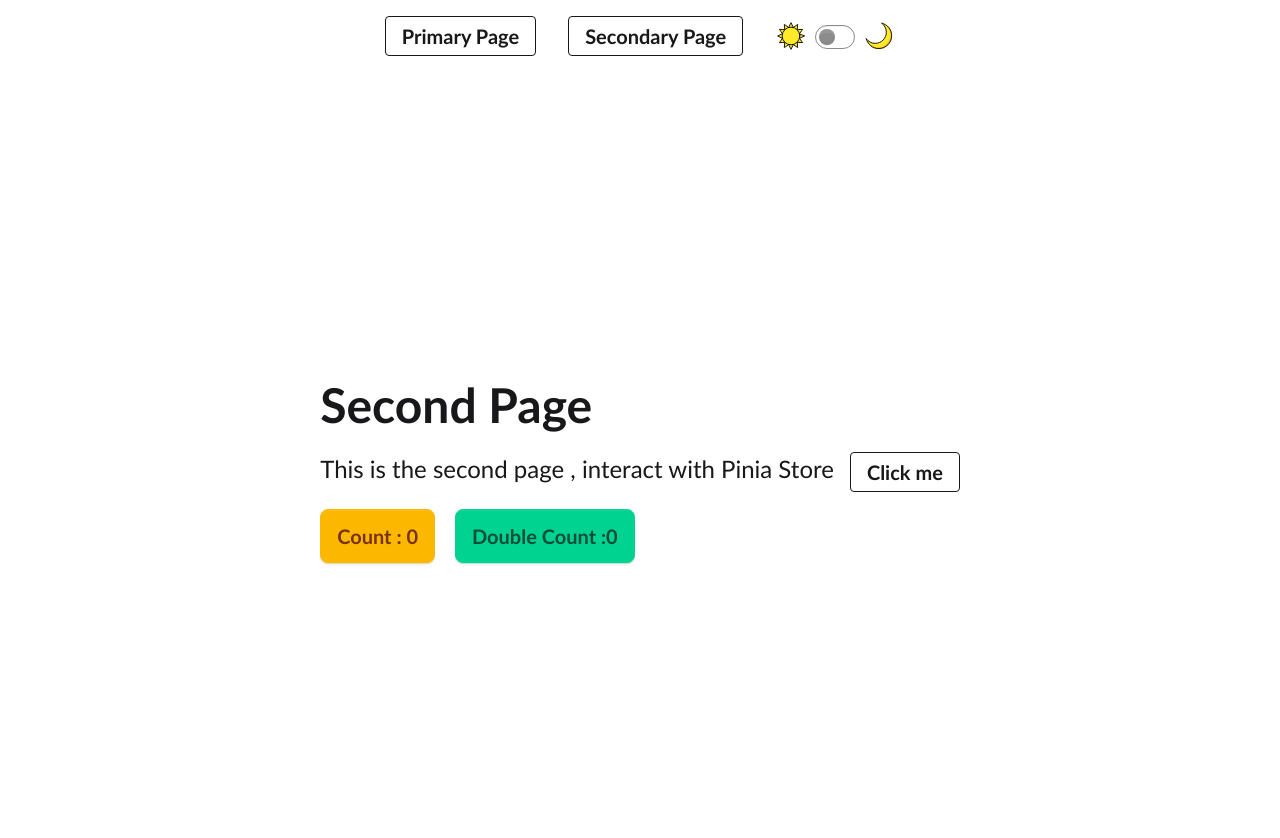
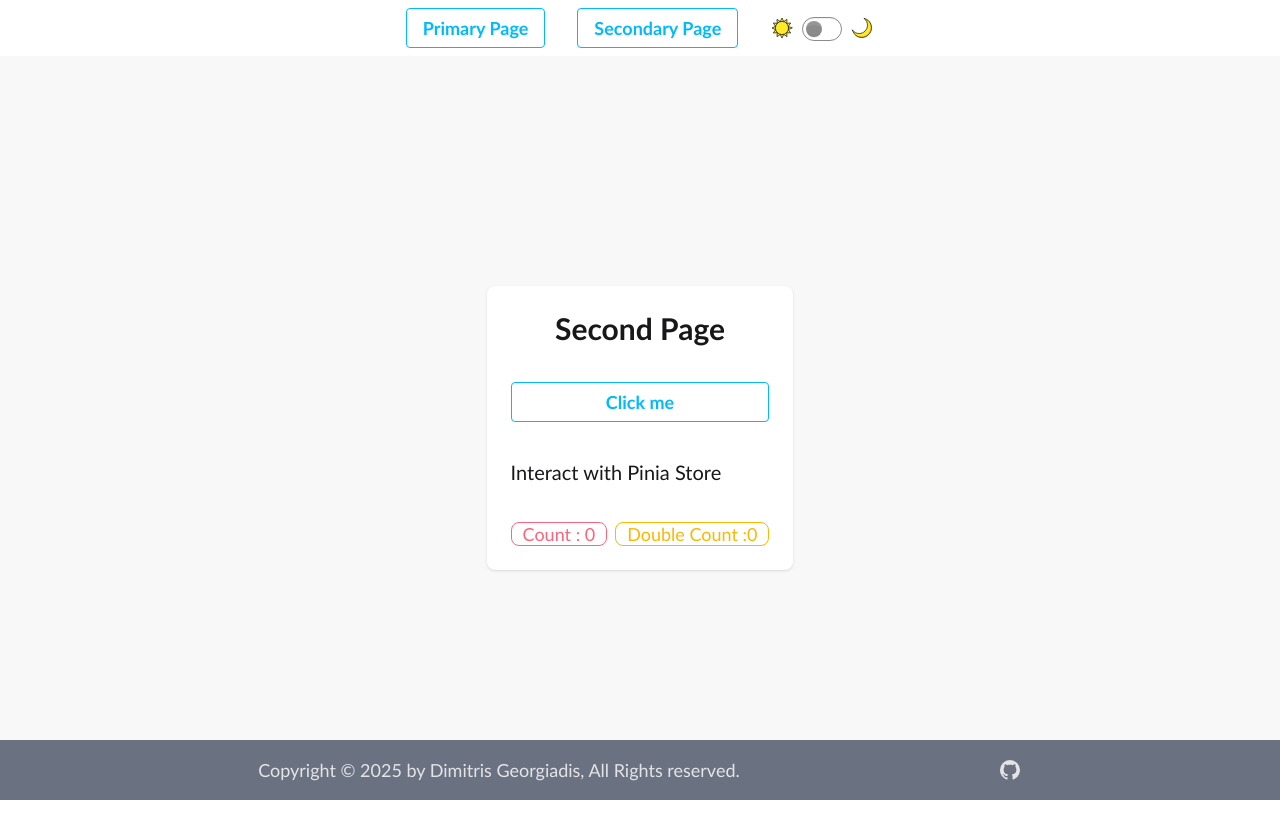
Before and after one commit to geojimas/VibeVue, a Vue app: page /second-page in a window 1280 px wide. Shown: the top 838 px of the page. After the commit the page ends 800 px from the top, so only its background shows below. Built offline with nearby package versions, Linux system fonts and the light colour scheme.

Commit message:
add constanst file make button themes dynamic

```diff
--- a/src/App.vue
+++ b/src/App.vue
@@ -1,11 +1,13 @@
 <script setup>
   import { RouterView } from 'vue-router'
   import HeaderSection from './components/HeaderSection.vue'
+  import FooterSection from './components/FooterSection.vue'
 </script>
 
 <template>
-  <div>
+  <div class="flex flex-col h-screen">
     <HeaderSection />
     <RouterView />
+    <FooterSection />
   </div>
 </template>
--- a/src/components/BaseButton.vue
+++ b/src/components/BaseButton.vue
@@ -1,9 +1,9 @@
-
 <script setup>
   import { toRefs, computed } from 'vue'
+  import Constants from '../constants/index.js'
 
   defineOptions({
-    inheritAttrs: true
+    inheritAttrs: true,
   })
 
   const props = defineProps({
@@ -13,22 +13,21 @@
     },
     theme: {
       type: String,
-      default: '',
+      default: 'none',
       validator: value =>
-        ['', 'primary', 'secondary', 'accent', 'info', 'success', 'warning', 'error'].includes(value),
-    }
+        Constants.AVAILABLE_COLORS.includes(value),
+    },
   })
   const { label, theme } = toRefs(props)
 
-  const themeClass = computed(() => {
-    return theme.value || ''
-  })
+  const themeClass = computed(() => Constants.COLOR_VARIANTS[theme.value] || '')
 
 </script>
 
 <template>
   <button
-    :class="`btn btn-${themeClass} btn-outline text-xs md:text-xl`"
+    class="btn btn-outline text-xs md:text-lg"
+    :class="themeClass"
     v-bind="$attrs"
   >
     {{ label }}
--- /dev/null
+++ b/src/components/FooterSection.vue
@@ -0,0 +1,21 @@
+<template>
+  <footer
+    class="footer absolute bottom-0 flex justify-evenly sm:footer-horizontal bg-gray-500 text-lg text-neutral-content items-center p-4"
+  >
+    <p>
+      Copyright &#169; {{ new Date().getFullYear() }} by Dimitris Georgiadis, All Rights
+      reserved.
+    </p>
+    <a
+      href="https://github.com/geojimas"
+      target="_blank"
+    >
+      <GithubSVG />
+    </a>
+  </footer>
+</template>
+
+
+<script setup>
+  import GithubSVG from './GithubSVG.vue'
+</script>
--- /dev/null
+++ b/src/components/GithubSVG.vue
@@ -0,0 +1,19 @@
+<template>
+  <svg
+    xmlns="http://www.w3.org/2000/svg"
+    width="24"
+    height="24"
+    viewBox="0 0 24 24"
+  >
+    <path
+      fill="currentColor"
+      d="M12 2A10 10 0 0 0 2 12c0 4.42 2.87 8.17 6.84 9.5c.5.08.66-.23.66-.5v-1.69c-2.77.6-3.36-1.34-3.36-1.34c-.46-1.16-1.11-1.47-1.11-1.47c-.91-.62.07-.6.07-.6c1 .07 1.53 1.03 1.53 1.03c.87 1.52 2.34 1.07 2.91.83c.09-.65.35-1.09.63-1.34c-2.22-.25-4.55-1.11-4.55-4.92c0-1.11.38-2 1.03-2.71c-.1-.25-.45-1.29.1-2.64c0 0 .84-.27 2.75 1.02c.79-.22 1.65-.33 2.5-.33s1.71.11 2.5.33c1.91-1.29 2.75-1.02 2.75-1.02c.55 1.35.2 2.39.1 2.64c.65.71 1.03 1.6 1.03 2.71c0 3.82-2.34 4.66-4.57 4.91c.36.31.69.92.69 1.85V21c0 .27.16.59.67.5C19.14 20.16 22 16.42 22 12A10 10 0 0 0 12 2"
+    />
+  </svg>
+</template>
+
+<script>
+  export default {
+    name: 'GithubSVG',
+  }
+</script>
--- a/src/components/HeaderSection.vue
+++ b/src/components/HeaderSection.vue
@@ -7,13 +7,13 @@
 
 
 <template>
-  <nav class="flex justify-center items-center flex-row p-4">
+  <nav class="flex justify-center items-center flex-row p-2">
     <RouterLink
       class="mx-4"
       to="/"
     >
       <BaseButton
-        theme="accent"
+        theme="info"
         label="Primary Page"
       />
     </RouterLink>
@@ -22,7 +22,7 @@
       to="/second-page"
     >
       <BaseButton
-        theme="accent"
+        theme="info"
         label="Secondary Page"
       />
     </RouterLink>
--- a/src/components/MoonSVG.vue
+++ b/src/components/MoonSVG.vue
@@ -2,8 +2,8 @@
 <template>
   <svg
     xmlns="http://www.w3.org/2000/svg"
-    width="2em"
-    height="2em"
+    width="1.5em"
+    height="1.5em"
     viewBox="0 0 72 72"
   ><!-- Icon from OpenMoji by OpenMoji - https://creativecommons.org/licenses/by-sa/4.0/ --><path
     fill="#FCEA2B"
--- a/src/components/SunSVG.vue
+++ b/src/components/SunSVG.vue
@@ -2,8 +2,8 @@ pnpm add -D @iconify-json/openmoji
 <template>
   <svg
     xmlns="http://www.w3.org/2000/svg"
-    width="2em"
-    height="2em"
+    width="1.5em"
+    height="1.5em"
     viewBox="0 0 72 72"
   ><!-- Icon from OpenMoji by OpenMoji - https://creativecommons.org/licenses/by-sa/4.0/ --><path
     fill="#FCEA2B"
--- /dev/null
+++ b/src/constants/index.js
@@ -0,0 +1,13 @@
+export default {
+  COLOR_VARIANTS: {
+    none: '',
+    primary: 'btn-primary',
+    secondary: 'btn-secondary',
+    accent: 'btn-accent',
+    info: 'btn-info',
+    success: 'btn-success',
+    warning: 'btn-warning',
+    error: 'btn-error',
+  },
+  AVAILABLE_COLORS: ['none', 'primary', 'secondary', 'accent', 'info', 'success', 'warning', 'error'],
+}
--- a/src/views/HomeView.vue
+++ b/src/views/HomeView.vue
@@ -3,10 +3,10 @@
 </script>
 
 <template>
-  <div class="hero bg-base-200 h-screen">
-    <div class="hero-content flex flex-col text-center">
+  <div class="hero bg-base-200 flex-1 overflow-auto">
+    <div class="hero-content text-center flex-col">
       <div class="max-w-md">
-        <h1 class="text-5xl font-bold">
+        <h1 class="text-4xl font-bold">
           Hello there
         </h1>
         <p class="py-6">
--- a/src/views/SecondPage.vue
+++ b/src/views/SecondPage.vue
@@ -11,35 +11,31 @@
 </script>
 
 <template>
-  <div class="hero bg-base-500 h-screen">
-    <div class="hero-content flex justify-center items-center flex-col lg:flex-row">
-      <div>
-        <h1 class="text-5xl font-bold">
-          Second Page
-        </h1>
-        <p class="py-6 text-2xl">
-          This is the second page , interact with Pinia Store
-        </p>
-        <div class="flex flex-row text-center ">
-          <div
-            role="alert"
-            class="alert alert-warning mr-5"
-          >
-            <span class="text-xl font-bold">Count : {{ count }}</span>
-          </div>
-          <div
-            role="alert"
-            class="alert alert-success"
-          >
-            <span class="text-xl font-bold">Double Count :{{ doubleCount }}</span>
+  <div class="hero bg-base-200 flex-1 overflow-auto">
+    <div class="hero-content flex-col lg:flex-row">
+      <div class="card bg-base-100 max-w-88 shadow-sm">
+        <div class="card-body gap-9">
+          <h2 class="card-title flex justify-center text-3xl">
+            Second Page
+          </h2>
+          <BaseButton
+            label="Click me"
+            theme="info"
+            @click="increment"
+          />
+          <p class="text-xl">
+            Interact with Pinia Store
+          </p>
+          <div class="card-actions justify-end">
+            <div class="badge badge-outline badge-error">
+              <span class="text-lg">Count : {{ count }}</span>
+            </div>
+            <div class="badge badge-outline badge-warning">
+              <span class="text-lg">Double Count :{{ doubleCount }}</span>
+            </div>
           </div>
         </div>
       </div>
-      <BaseButton
-        label="Click me"
-        theme="warning"
-        @click="increment"
-      />
     </div>
   </div>
 </template>
```
